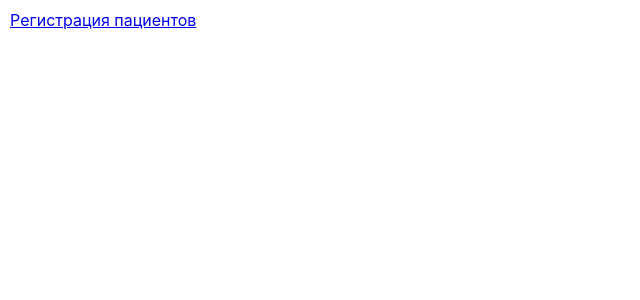
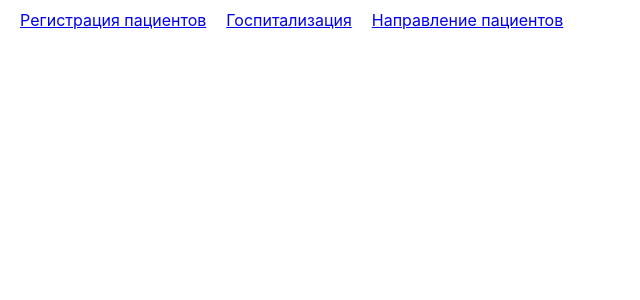
Before and after one commit to morryaland/Hospital, a React (Create React App) app in the folder web/: page / in a window 1280 px wide. Shown: the top 300 px of the page, without its empty margins (0-640 px from the left). Built offline with nearby package versions, Linux system fonts and the light colour scheme.

Commit message:
fix style

```diff
--- a/web/src/App.css
+++ b/web/src/App.css
@@ -1,3 +1,7 @@
 .App-header {
   margin: 10px
 }
+
+.App-header > * {
+  margin: 10px
+}
--- a/web/src/App.js
+++ b/web/src/App.js
@@ -6,8 +6,10 @@ import './App.css';
 function App() {
   return (
     <BrowserRouter>
-      <div className='App-header'>
+      <div className="App-header">
         <Link to="pacient">Регистрация пациентов</Link>
+        <Link to="hospitalizacion">Госпитализация</Link>
+        <Link to="event">Направление пациентов</Link>
       </div>
       <Routes>
         <Route path="pacient" element={<PacientForm/>}/>
```
